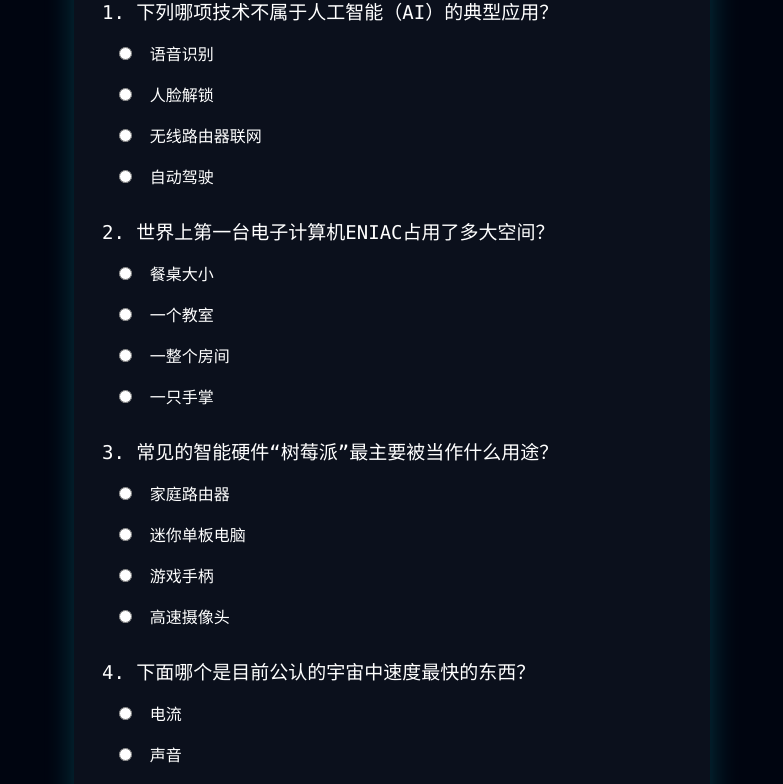
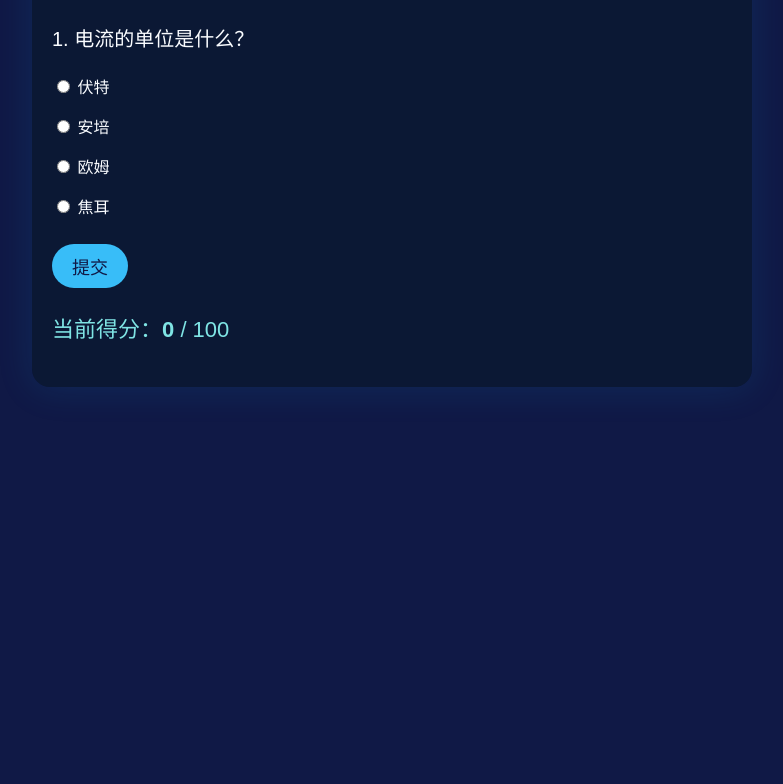
Before and after one commit to xixishuaifeifan/xixishuaifeifan.github.io, a plain HTML site: page quiz.html in a window 1280 px wide. Shown: the part 158-942 px from the top of the page, without its empty margins (248-1031 px from the left). After the commit the page ends 800 px from the top, so only its background shows below. Drawn offline with Linux system fonts and the light colour scheme.

Commit message:
Revamp quiz layout and functionality

```diff
--- a/quiz.html
+++ b/quiz.html
@@ -2,133 +2,235 @@
 <html lang="zh-CN">
 <head>
   <meta charset="UTF-8">
-    <title>科技节趣味测试 - XIXISHUAIFEIFAN</title>
-    <meta name="viewport" content="width=device-width, initial-scale=1.0">
+  <title>趣味测试 | xixishuaifeifan</title>
   <style>
-        body { background: #000510; color: #fff; font-family: 'Consolas','Microsoft Yahei',sans-serif; }
-        .quiz-card { max-width: 580px; margin: 40px auto 0; background: #101521bb; padding: 38px 28px; border-radius: 16px; box-shadow: 0 0 30px #14e0f23a; }
-        h2 { color: #38bdf8; letter-spacing: 2px; margin-bottom: 16px;}
-        .question { margin: 22px 0 10px; font-size: 19px; color: #fff;}
-        .options label { display: block; padding: 7px 0 7px 12px; margin: 3px 0; border-radius: 10px; cursor: pointer; transition: background 0.2s;}
-        .options input { margin-right: 8px; }
-        .options label:hover, .options input:checked+span { background: #0ea5e950; }
-        .btn { display: inline-block; margin: 26px 0 6px; padding: 13px 34px; border: none; background: #0ea5e9; color: #fff; border-radius: 22px; font-size: 18px; cursor: pointer; box-shadow: 0 0 13px #0ea5e980; transition: background 0.3s;}
-        .btn:hover { background: #38bdf8; }
-        #score { font-size: 25px; color: #22d3ee; font-weight: bold; margin-top: 25px;}
-        #restart-btn {margin-top:10px;color:#0ea5e9;background:transparent;}
+    body { background: #101946; color: #fafcff; font-family: 'Microsoft Yahei', sans-serif; margin: 0; padding: 0; }
+    .quiz-container { max-width: 680px; background: rgba(10,25,50,0.84); margin: 60px auto 0; border-radius: 18px; box-shadow: 0 2px 36px #0ea5e920; padding: 36px 20px;}
+    h2 { color: #38bdf8;}
+    .question { margin: 30px 0 14px; font-size: 20px;}
+    .options label { display:block; padding:8px 0; cursor:pointer;}
+    .submit-btn, .next-btn { margin-top:18px; background:#38bdf8; border:none; color:#101946; padding:9px 20px; border-radius:24px; font-size:18px; cursor:pointer;}
+    .score { margin:23px 0 0; font-size:22px; color: #7fe4e4;}
+    .result-detail { color: #fffe9a; margin-top:8px; line-height:1.7;}
+    @media (max-width: 700px) {
+      .quiz-container {padding:14px 4vw;}
+      .question {font-size: 18px;}
+      .score {font-size:18px;}
+    }
   </style>
 </head>
 <body>
-<div class="quiz-card">
-    <h2>科技节趣味测试</h2>
-    <form id="quizForm">
-        <!-- 题目将由JavaScript生成 -->
-    </form>
-    <div id="score"></div>
-    <button class="btn" id="restart-btn" style="display:none;" onclick="restartQuiz()">再测一次</button>
+<div class="quiz-container">
+  <h2>趣味测试</h2>
+  <div id="quiz"></div>
+  <button id="submit-btn" class="submit-btn">提交</button>
+  <button id="next-btn" class="next-btn" style="display:none;">下一题</button>
+  <div class="score" id="score-area"></div>
+  <div class="result-detail" id="result-detail"></div>
 </div>
+
 <script>
-const quizQuestions = [
+// 题库（包含explanation解析）
+const quizData = [
   {
-        question: "1. 下列哪项技术不属于人工智能（AI）的典型应用？",
-        options: ["语音识别", "人脸解锁", "无线路由器联网", "自动驾驶"],
-        answer: 2 // 选项数组从0开始：0,1,2,3
+    question: "1. 电流的单位是什么？",
+    options: ["伏特", "安培", "欧姆", "焦耳"],
+    answer: 1,
+    score: 5,
+    explanation: "电流的标准单位是安培（A），伏特是电压单位，欧姆为电阻单位，焦耳为能量单位。"
   },
   {
-        question: "2. 世界上第一台电子计算机ENIAC占用了多大空间？",
-        options: ["餐桌大小", "一个教室", "一整个房间", "一只手掌"],
-        answer: 2
+    question: "2. 下面哪一个是AI的分支？",
+    options: ["深度学习", "摩斯密码", "光刻", "溴化作用"],
+    answer: 0,
+    score: 5,
+    explanation: "深度学习是人工智能的重要分支，主要研究多层神经网络。"
   },
   {
-        question: "3. 常见的智能硬件“树莓派”最主要被当作什么用途？",
-        options: ["家庭路由器", "迷你单板电脑", "游戏手柄", "高速摄像头"],
-        answer: 1
+    question: "3. 编程语言 Python 的标志是？",
+    options: ["蛇", "鸟", "熊猫", "狮子"],
+    answer: 0,
+    score: 5,
+    explanation: "Python 的标志就是两条蛇，象征其名称含义。"
   },
   {
-        question: "4. 下面哪个是目前公认的宇宙中速度最快的东西？",
-        options: ["电流", "声音", "光", "风"],
-        answer: 2
+    question: "4. 以下哪个不属于基本逻辑门？",
+    options: ["与门", "或门", "非门", "变门"],
+    answer: 3,
+    score: 5,
+    explanation: "变门不是一种标准逻辑门。常见的逻辑门有与(AND)、或(OR)、非(NOT)。"
   },
   {
-        question: "5. 3D打印机最常用的材料下列哪种？",
-        options: ["橡皮泥", "塑料", "金属", "纸张"],
-        answer: 1
+    question: "5. 单片机主要用来做什么？",
+    options: ["写小说", "做菜", "控制设备", "视频剪辑"],
+    answer: 2,
+    score: 5,
+    explanation: "单片机常被用作嵌入式控制器，用于控制电子设备。"
   },
   {
-        question: "6. 手机拍照后可用哪项技术提升画质并减少噪点？",
-        options: ["蓝牙", "云同步", "AI算法增强", "二维码"],
-        answer: 2
+    question: "6. 二进制 1011 十进制等于多少？",
+    options: ["11", "10", "9", "7"],
+    answer: 0,
+    score: 5,
+    explanation: "1011 = 1×8 + 0×4 + 1×2 + 1×1 = 8+0+2+1=11。"
   },
   {
-        question: "7. 如果你听到“元宇宙”这个词，它最多跟哪类技术相关？",
-        options: ["虚拟现实/增强现实", "传统电视", "实体商店", "纯音频广播"],
-        answer: 0
+    question: "7. JavaScript 运行于？",
+    options: ["数据库", "浏览器", "内存条", "电源"],
+    answer: 1,
+    score: 5,
+    explanation: "JavaScript 最常用于浏览器上实现前端交互。"
   },
   {
-        question: "8. 下列哪个单词与计算机病毒无关？",
-        options: ["木马", "蠕虫", "防火墙", "勒索软件"],
-        answer: 2
+    question: "8. 欧姆定律与哪三者有关？",
+    options: ["电压、电流、电阻", "功率、电阻、温度", "电流、磁场、热量", "时间、频率、电容"],
+    answer: 0,
+    score: 5,
+    explanation: "欧姆定律表达电压=电流×电阻。"
   },
   {
-        question: "9. 下列哪一个属于开源操作系统？",
-        options: ["Windows", "iOS", "Linux", "macOS"],
-        answer: 2
+    question: "9. 下面哪个是 AI 常用的数据结构？",
+    options: ["链表", "常数", "光线", "图片压缩"],
+    answer: 0,
+    score: 5,
+    explanation: "链表、树等数据结构常见于AI和计算机科学中。"
   },
   {
-        question: "10. 若想体验无线充电，下列哪项设备最常见？",
-        options: ["机械键盘", "智能手表", "扫描仪", "数码相框"],
-        answer: 1
+    question: "10. C 语言中“printf”主要用于？",
+    options: ["输入", "输出", "赋值", "除法"],
+    answer: 1,
+    score: 5,
+    explanation: "printf 在 C 语言中用于格式化输出内容到屏幕。"
+  },
+  {
+    question: "11. 电子信息最基础的存储单元叫？",
+    options: ["字节", "字", "比特", "块"],
+    answer: 2,
+    score: 5,
+    explanation: "比特(bit)为最小的存储单位。一个字节(byte)由8个比特组成。"
+  },
+  {
+    question: "12. LED全称是什么？",
+    options: ["Light Emitting Diode", "Laser Emitter Display", "Linear Electric Device", "Long Endurance Disk"],
+    answer: 0,
+    score: 5,
+    explanation: "LED: Light Emitting Diode，意为发光二极管。"
+  },
+  {
+    question: "13. github主要用于？",
+    options: ["代码托管", "电子支付", "炒股", "写论文"],
+    answer: 0,
+    score: 5,
+    explanation: "GitHub用于代码托管和协作开发。"
+  },
+  {
+    question: "14. 目前主流AI对话模型哪一个？",
+    options: ["GPT", "RNN", "RAM", "ROM"],
+    answer: 0,
+    score: 5,
+    explanation: "GPT(生成式预训练模型)是最新主流AI对话模型。"
+  },
+  {
+    question: "15. 专业导论课主要介绍？",
+    options: ["本专业方向", "恋爱技巧", "宇航飞船", "考研方法"],
+    answer: 0,
+    score: 5,
+    explanation: "专业导论主要介绍所学专业的发展、前景和基础内容。"
+  },
+  {
+    question: "16. “Hello World” 通常用于？",
+    options: ["初学编程输出", "加密", "存储图片", "检测硬件"],
+    answer: 0,
+    score: 5,
+    explanation: "Hello World 是程序员学习新语言的第一行输出代码。"
+  },
+  {
+    question: "17. Node.js最常运行在？",
+    options: ["服务器", "浏览器", "冰箱", "电梯"],
+    answer: 0,
+    score: 5,
+    explanation: "Node.js 常用于服务器端，编写后端JavaScript程序。"
+  },
+  {
+    question: "18. Github Pages 可以做什么？",
+    options: ["个人网站", "订餐", "定位导航", "叫出租车"],
+    answer: 0,
+    score: 5,
+    explanation: "GitHub Pages 可托管静态网页，常用于搭建个人主页。"
+  },
+  {
+    question: "19. 下面哪项是集成电路？",
+    options: ["IC", "CD", "CCTV", "PDF"],
+    answer: 0,
+    score: 5,
+    explanation: "IC(Integrated Circuit)即集成电路。"
+  },
+  {
+    question: "20. 二极管符号通常像？",
+    options: ["箭头", "圆圈", "波浪线", "三角"],
+    answer: 0,
+    score: 5,
+    explanation: "二极管符号是箭头带一横线，表示电流方向。"
   }
 ];
 
-function createQuiz() {
-    let quizContainer = document.getElementById('quizForm');
-    quizContainer.innerHTML = '';
-    quizQuestions.forEach((q, idx) => {
-        // 构建每道题目和选项
-        let html = `<div class="question">${q.question}</div>
-                    <div class="options">`;
-        q.options.forEach((opt, i) => {
-            html += `
-            <label>
-                <input type="radio" name="q${idx}" value="${i}">
-                <span>${opt}</span>
-            </label>`;
-        });
-        html += '</div>';
-        quizContainer.innerHTML += html;
-    });
-    quizContainer.innerHTML += `<button type="submit" class="btn">提交答案</button>`;
+let current = 0, score = 0, total = quizData.reduce((sum, q) => sum + q.score, 0);
+const quizBox = document.getElementById('quiz');
+const btnSubmit = document.getElementById('submit-btn');
+const btnNext = document.getElementById('next-btn');
+const scoreArea = document.getElementById('score-area');
+const resultDetail = document.getElementById('result-detail');
+
+function showQuestion() {
+  const q = quizData[current];
+  quizBox.innerHTML = `<div class="question">${q.question}</div>
+    <div class="options">
+      ${q.options.map((op, idx) =>
+        `<label>
+          <input type="radio" name="option" value="${idx}">
+          ${op}
+        </label>`).join('')}
+    </div>`;
+  resultDetail.textContent = "";
+  scoreArea.innerHTML = `当前得分：<b>${score}</b> / ${total}`;
+  btnSubmit.style.display = "inline-block";
+  btnNext.style.display = "none";
 }
-createQuiz();
+showQuestion();
 
-document.getElementById('quizForm').onsubmit = function(e){
-    e.preventDefault();
-    let total = 0;
-    let unanswered = 0;
-    quizQuestions.forEach((q, idx) => {
-        let radios = document.getElementsByName('q' + idx);
-        let selected = -1;
-        for(let i=0; i<radios.length; i++) {
-            if(radios[i].checked) selected = i;
-        }
-        if(selected === -1) unanswered++;
-        else if(selected === q.answer) total += 10;
-    });
-    if(unanswered > 0){
-        document.getElementById('score').innerHTML = `<span style="color:#f39c12;">还有${unanswered}题未作答，请全部作答后再提交！</span>`;
-        return;
-    }
-    document.getElementById('score').innerHTML = `你的得分：<span style="color:#38bdf8">${total}</span> / 100`;
-    document.querySelectorAll('.btn[type=submit]')[0].style.display="none";
-    document.getElementById('restart-btn').style.display = '';
+btnSubmit.onclick = function() {
+  const options = document.getElementsByName('option');
+  let val = -1;
+  options.forEach((op) => { if (op.checked) val = Number(op.value); });
+  if (val < 0) { resultDetail.textContent = "请选择一个答案"; return; }
+  const q = quizData[current];
+  let correct = (val === q.answer);
+  if (correct) score += q.score;
+  resultDetail.innerHTML =
+    (correct
+      ? `✅ 回答正确！本题得分：<b>${q.score}</b><br>`
+      : `❌ 错误，正确答案是：${q.options[q.answer]}。本题得分：<b>0</b><br>`)
+    + `<span style="color:#ffd463;">解析：${q.explanation}</span>`;
+  btnSubmit.style.display = "none";
+  btnNext.style.display = "inline-block";
+  scoreArea.innerHTML = `当前得分：<b>${score}</b> / ${total}`;
 };
 
-function restartQuiz(){
-    createQuiz();
-    document.getElementById('score').innerHTML = '';
-    document.getElementById('restart-btn').style.display = 'none';
+btnNext.onclick = function() {
+  current++;
+  if (current < quizData.length) {
+    showQuestion();
+  } else {
+    quizBox.innerHTML = "";
+    btnSubmit.style.display = "none";
+    btnNext.style.display = "none";
+    scoreArea.innerHTML = `🎉 你答题完毕！总得分：<b>${score}/${total}</b>`;
+    resultDetail.innerHTML = score >= total * 0.8
+      ? "很棒！你知识储备丰富~"
+      : (score >= total * 0.5 ? "还不错，再接再厉！" : "加油，基础还需打牢哦~");
   }
+};
 </script>
+
 </body>
 </html>
```
Lines whose indentation alone changed are shown as unchanged.
